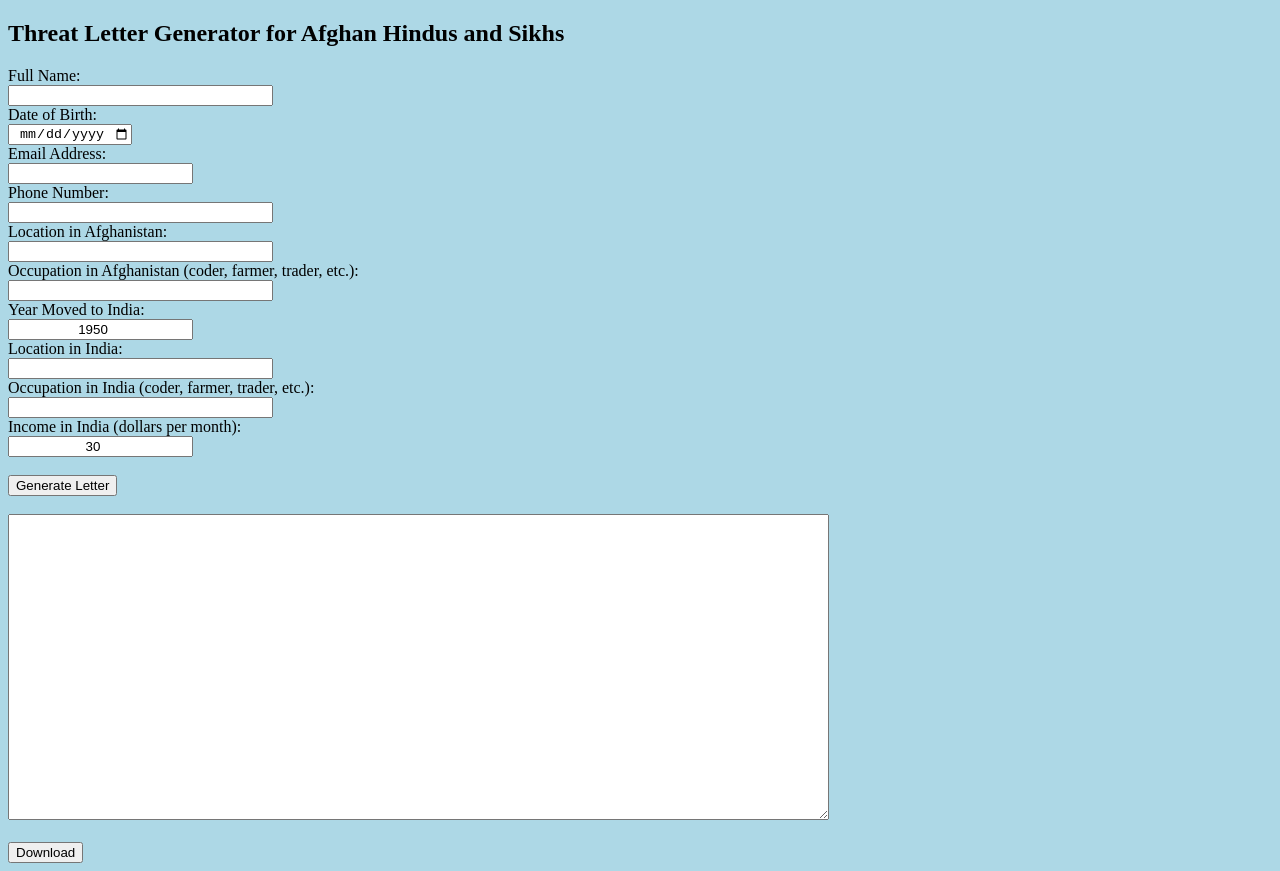
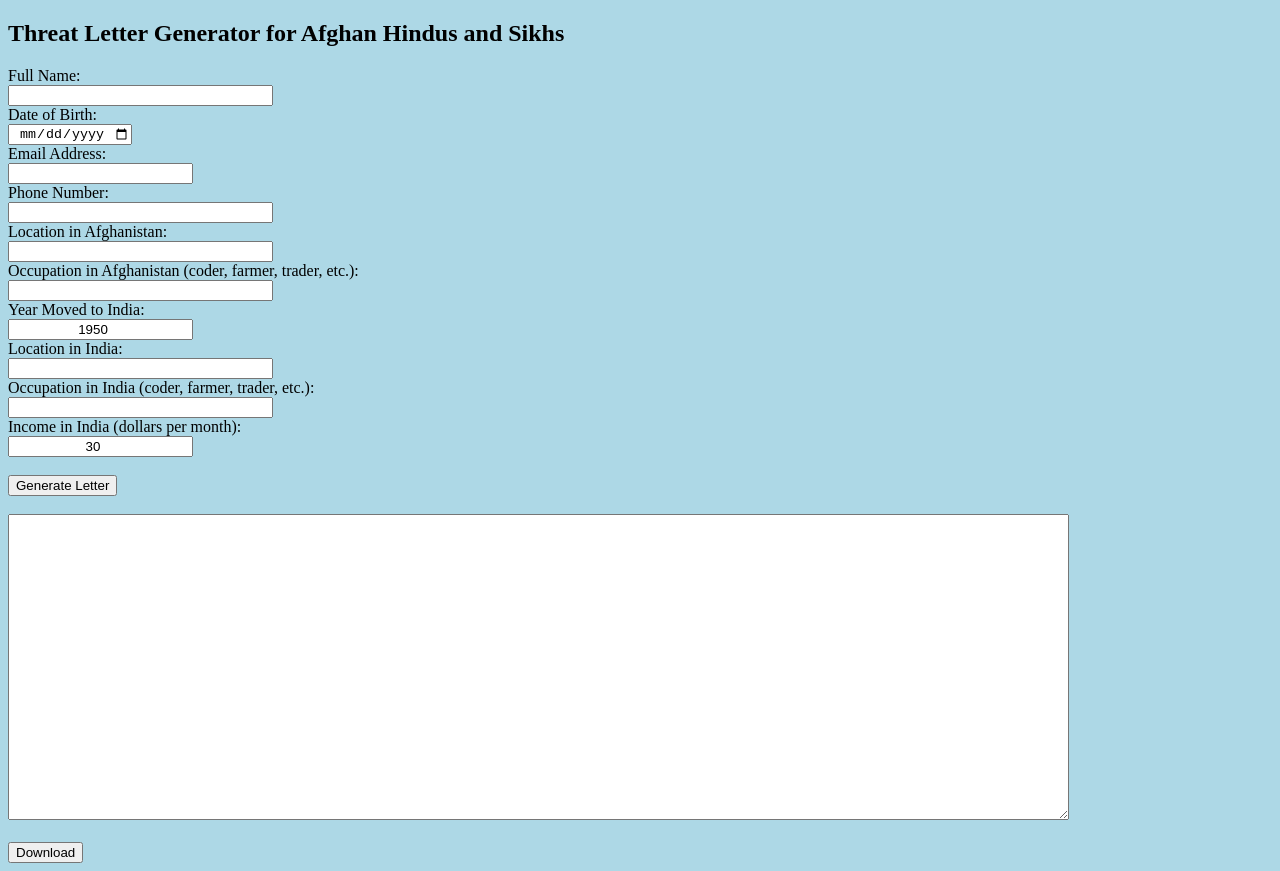
Before and after one commit to arjuntschand/AfghanHiduLetterGenerator, a plain HTML site: page index.html in a window 1280 px wide. Drawn offline with Linux system fonts and the light colour scheme.

Commit message:
text area resize

```diff
--- a/index.html
+++ b/index.html
@@ -43,7 +43,7 @@
 <br>
 <br>
 
-<textarea rows='20' cols='100' id='textArea' ></textarea>
+<textarea rows='20' cols='130' id='textArea' ></textarea>
 
 <br>
 <br>
```
